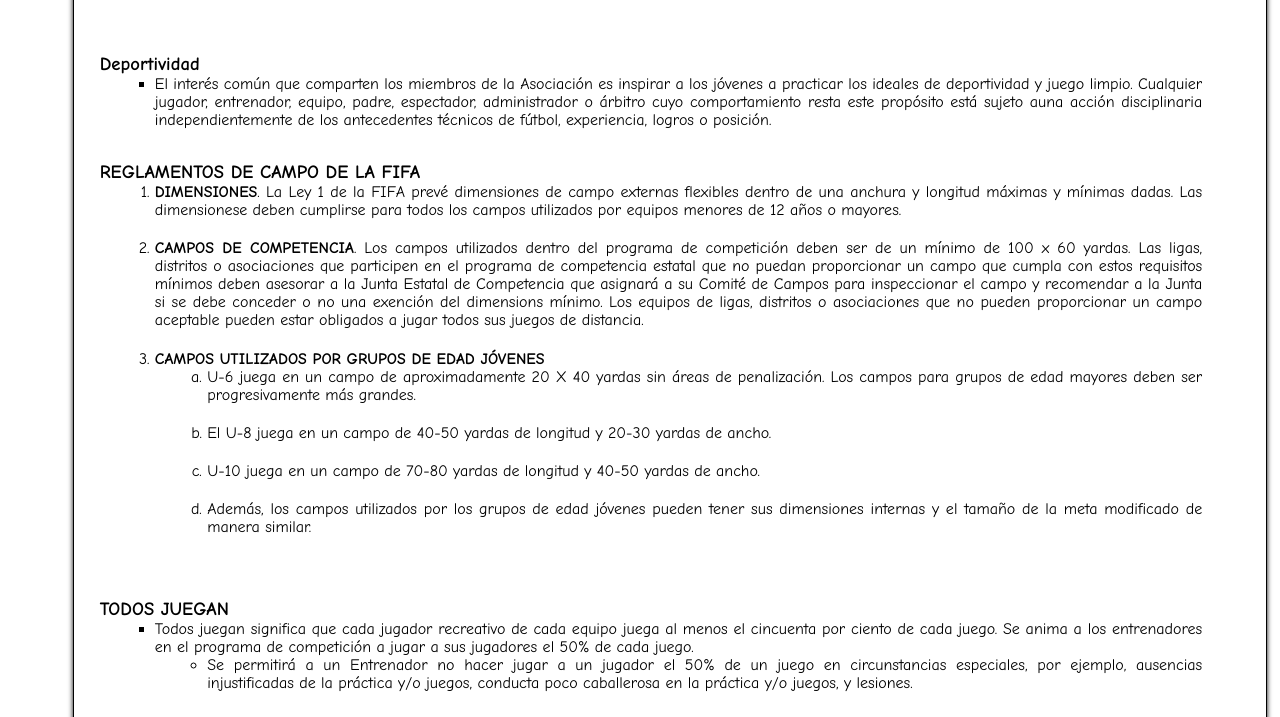
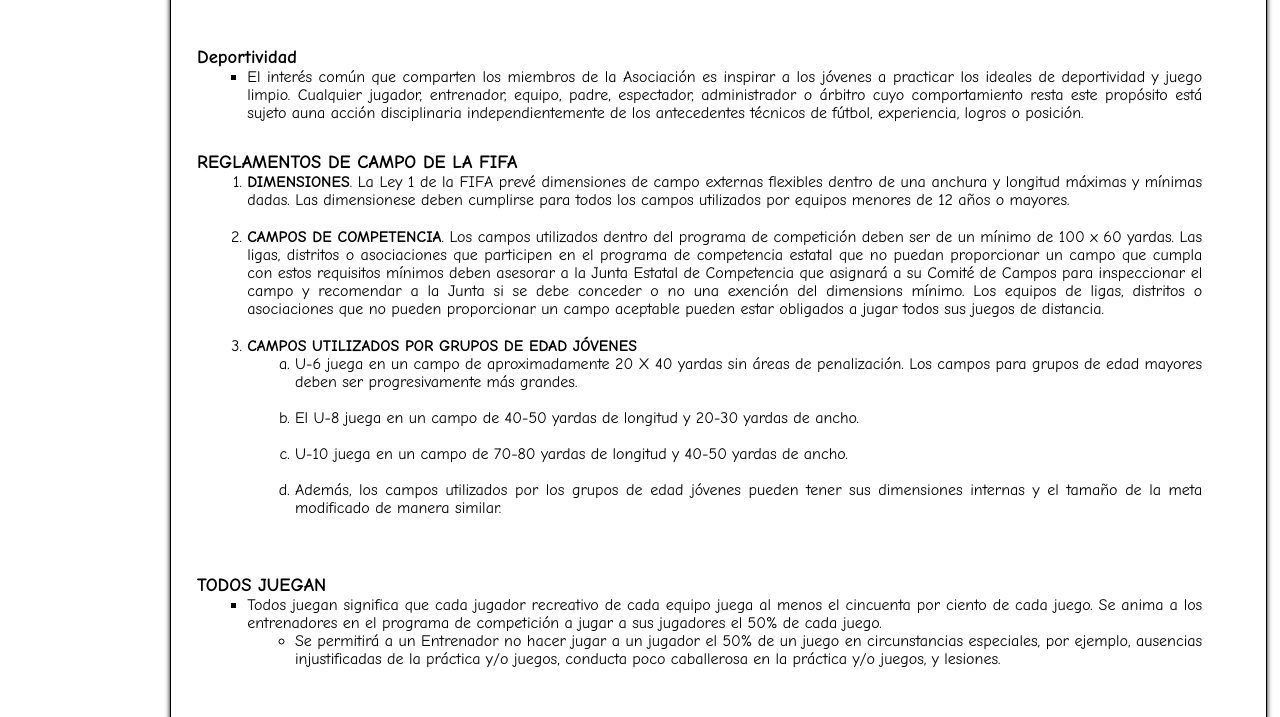
Before and after one commit to IgnGGA/NYSL, a plain HTML site: page page/004_politics.html in a window 1280 px wide. Shown: the part 1249-1966 px from the top of the page. Drawn offline with Linux system fonts and the light colour scheme; files that its build step writes are made by us from their sources; files whose address does not match are found by name.

Commit message:
actualizacion link css e icono en todas

```diff
--- a/page/004_politics.html
+++ b/page/004_politics.html
@@ -5,8 +5,8 @@
     <meta charset="UTF-8">
     <meta name="viewport" content="width=device-width, initial-scale=1.0">
     <title>Politics | Northside Youth Soccer League</title>
-    <link rel="stylesheet" href="assets/css/style.css">
-    <link rel="icon" href="assets/image/nysl_logo.png">
+    <link rel="stylesheet" href="../assets/css/style.css">
+    <link rel="icon" href="../assets/image/nysl_logo.png">
 </head>
 
 <body>
```
Also changed, not shown: page/003_contact.html (+2 -2 lines), page/005_calendar.html (+2 -2 lines), page/006_signin.html (+2 -2 lines).
